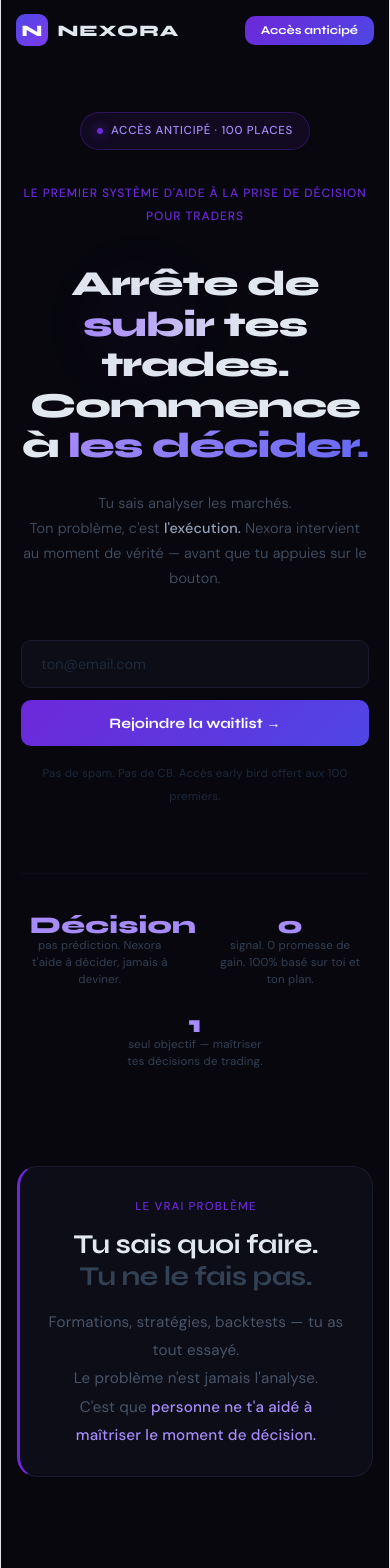
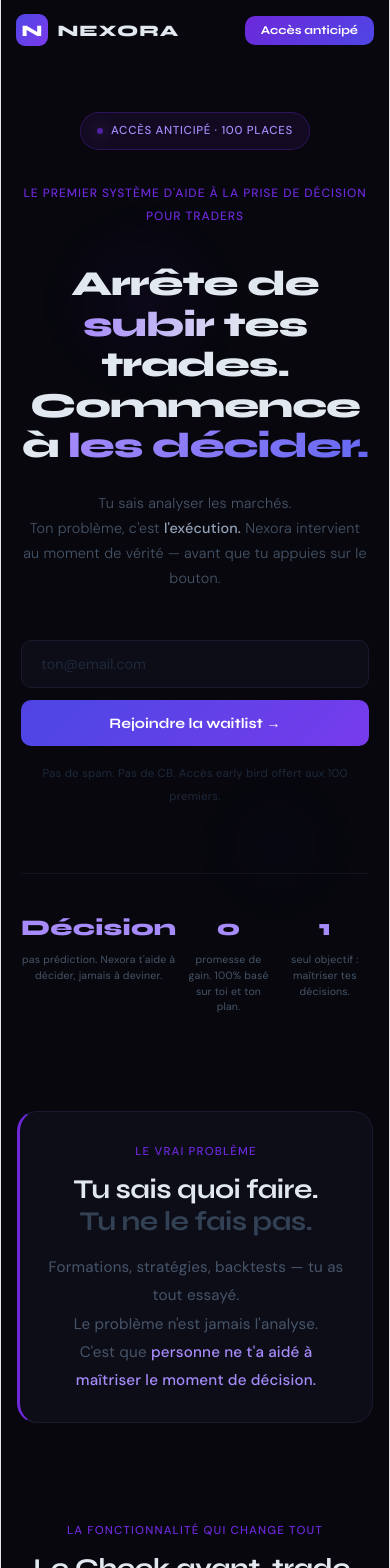
Before and after one commit to gohan974/nexora, a React (Vite) app: page / in a window 390 px wide. Shown: the top 1568 px of the page. Built offline with nearby package versions, Linux system fonts and the light colour scheme.

Commit message:
cinematique + fix stats

```diff
--- a/src/App.jsx
+++ b/src/App.jsx
@@ -13,24 +13,45 @@ const useIsMobile = () => {
 };
 
 /* ─── InView ─── */
-const useInView = () => {
+const useInView = (threshold = 0.1) => {
   const ref = useRef(null);
   const [inView, setInView] = useState(false);
   useEffect(() => {
-    const obs = new IntersectionObserver(([e]) => { if (e.isIntersecting) setInView(true); }, { threshold: 0.1 });
+    const obs = new IntersectionObserver(([e]) => { if (e.isIntersecting) setInView(true); }, { threshold });
     if (ref.current) obs.observe(ref.current);
     return () => obs.disconnect();
-  }, []);
+  }, [threshold]);
   return [ref, inView];
 };
 
-const FadeIn = ({ children, delay = 0, style = {} }) => {
+const FadeIn = ({ children, delay = 0, style = {}, from = "up" }) => {
   const [ref, inView] = useInView();
+  const offset = from === "up" ? "translateY(28px)" : from === "scale" ? "scale(0.96)" : "translateY(28px)";
   return (
-    <div ref={ref} style={{ opacity: inView ? 1 : 0, transform: inView ? "translateY(0)" : "translateY(24px)", transition: `opacity 0.65s ease ${delay}s, transform 0.65s ease ${delay}s`, ...style }}>
+    <div ref={ref} style={{ opacity: inView ? 1 : 0, transform: inView ? "translateY(0) scale(1)" : offset, filter: inView ? "blur(0)" : "blur(6px)", transition: `opacity 0.7s cubic-bezier(.16,1,.3,1) ${delay}s, transform 0.7s cubic-bezier(.16,1,.3,1) ${delay}s, filter 0.7s ease ${delay}s`, ...style }}>
       {children}
     </div>
   );
+};
+
+/* ─── Count-up (chiffres qui s'incrémentent à l'apparition) ─── */
+const CountUp = ({ target, duration = 1400, suffix = "", style = {} }) => {
+  const [ref, inView] = useInView(0.5);
+  const [val, setVal] = useState(0);
+  useEffect(() => {
+    if (!inView) return;
+    let start = null;
+    const step = ts => {
+      if (!start) start = ts;
+      const p = Math.min((ts - start) / duration, 1);
+      const eased = 1 - Math.pow(1 - p, 3);
+      setVal(Math.round(eased * target));
+      if (p < 1) requestAnimationFrame(step);
+    };
+    const raf = requestAnimationFrame(step);
+    return () => cancelAnimationFrame(raf);
+  }, [inView, target, duration]);
+  return <span ref={ref} style={style}>{val}{suffix}</span>;
 };
 
 /* ─── Email capture ─── */
@@ -43,7 +64,7 @@ const CTA = ({ email, setEmail, submitted, handleSubmit, isMobile }) => (
         onChange={e => setEmail(e.target.value)}
         onKeyDown={e => e.key === "Enter" && handleSubmit()}
       />
-      <button onClick={handleSubmit} style={{ background: "linear-gradient(135deg,#6d28d9,#4f46e5)", color: "#fff", border: "none", padding: "0.9rem 2rem", borderRadius: 10, fontFamily: "'Syne',sans-serif", fontWeight: 700, fontSize: "0.9rem", cursor: "pointer", width: isMobile ? "100%" : "auto" }}>
+      <button onClick={handleSubmit} className="grad-btn" style={{ color: "#fff", border: "none", padding: "0.9rem 2rem", borderRadius: 10, fontFamily: "'Syne',sans-serif", fontWeight: 700, fontSize: "0.9rem", cursor: "pointer", width: isMobile ? "100%" : "auto" }}>
         Rejoindre la waitlist →
       </button>
     </> : <div style={{ background: "rgba(109,40,217,.1)", border: "1px solid rgba(109,40,217,.3)", borderRadius: 10, padding: "0.9rem 2rem", color: "#a78bfa", fontSize: "0.9rem" }}>✓ Tu es sur la liste. On te contacte en premier.</div>}
@@ -140,15 +161,29 @@ export default function NexoraLanding() {
         *{box-sizing:border-box;margin:0;padding:0}
         ::selection{background:#6d28d9;color:#fff}
         ::-webkit-scrollbar{width:3px}::-webkit-scrollbar-track{background:#07070d}::-webkit-scrollbar-thumb{background:#3b1f6e;border-radius:2px}
-        .fcard{background:#0d0d18;border:1px solid #1a1a2e;border-radius:16px;padding:1.5rem;transition:all .3s;height:100%}
-        .fcard:hover{border-color:#3b1f6e;transform:translateY(-4px);box-shadow:0 20px 60px rgba(109,40,217,.12)}
-        .tcard{background:#0d0d18;border:1px solid #1a1a2e;border-radius:14px;padding:1.5rem}
-        .glow{width:6px;height:6px;border-radius:50%;background:#6d28d9;box-shadow:0 0 12px #6d28d9;display:inline-block}
-        @keyframes pulse-ring{0%,100%{transform:scale(.95);opacity:.5}50%{transform:scale(1.05);opacity:.25}}
+        .fcard{background:#0d0d18;border:1px solid #1a1a2e;border-radius:16px;padding:1.5rem;transition:transform .35s cubic-bezier(.16,1,.3,1),border-color .35s,box-shadow .35s;height:100%}
+        .fcard:hover{border-color:#6d28d9;transform:translateY(-6px);box-shadow:0 24px 70px rgba(109,40,217,.18)}
+        .tcard{background:#0d0d18;border:1px solid #1a1a2e;border-radius:14px;padding:1.5rem;transition:transform .35s cubic-bezier(.16,1,.3,1),border-color .35s}
+        .tcard:hover{border-color:#3b1f6e;transform:translateY(-4px)}
+        .glow{width:6px;height:6px;border-radius:50%;background:#6d28d9;box-shadow:0 0 12px #6d28d9;display:inline-block;animation:dot-pulse 2s ease-in-out infinite}
+        @keyframes dot-pulse{0%,100%{box-shadow:0 0 8px #6d28d9;opacity:1}50%{box-shadow:0 0 18px #a78bfa;opacity:.7}}
+        @keyframes pulse-ring{0%,100%{transform:scale(.95);opacity:.5}50%{transform:scale(1.08);opacity:.28}}
+        @keyframes pulse-ring-2{0%,100%{transform:scale(1.05);opacity:.35}50%{transform:scale(.92);opacity:.18}}
         @keyframes shimmer{0%{background-position:-200% center}100%{background-position:200% center}}
+        @keyframes gradient-shift{0%,100%{background-position:0% 50%}50%{background-position:100% 50%}}
+        @keyframes hero-rise{0%{opacity:0;transform:translateY(40px);filter:blur(10px)}100%{opacity:1;transform:translateY(0);filter:blur(0)}}
+        @keyframes badge-fade{0%{opacity:0;transform:translateY(-12px)}100%{opacity:1;transform:translateY(0)}}
+        @keyframes float-slow{0%,100%{transform:translateY(0)}50%{transform:translateY(-14px)}}
         .shimmer{background:linear-gradient(90deg,#e2e8f0 0%,#a78bfa 40%,#e2e8f0 60%,#e2e8f0 100%);background-size:200% auto;-webkit-background-clip:text;-webkit-text-fill-color:transparent;background-clip:text;animation:shimmer 4s linear infinite}
+        .hero-badge{animation:badge-fade .8s cubic-bezier(.16,1,.3,1) both}
+        .hero-sup{animation:hero-rise .9s cubic-bezier(.16,1,.3,1) .1s both}
+        .hero-title{animation:hero-rise 1s cubic-bezier(.16,1,.3,1) .22s both}
+        .hero-sub{animation:hero-rise 1s cubic-bezier(.16,1,.3,1) .36s both}
+        .hero-cta{animation:hero-rise 1s cubic-bezier(.16,1,.3,1) .5s both}
+        .grad-btn{background:linear-gradient(135deg,#6d28d9,#4f46e5,#7c3aed);background-size:200% 200%;animation:gradient-shift 5s ease infinite}
         input:focus{border-color:#6d28d9 !important}
         input::placeholder{color:#1e293b}
+        @media (prefers-reduced-motion:reduce){*{animation:none !important}}
       `}</style>
 
       {/* NAV */}
@@ -163,43 +198,48 @@ export default function NexoraLanding() {
 
       {/* HERO */}
       <section style={{ minHeight: "100vh", display: "flex", flexDirection: "column", alignItems: "center", justifyContent: "center", padding: isMobile ? "7rem 1.25rem 3rem" : "8rem 2rem 4rem", position: "relative", textAlign: "center" }}>
-        <div style={{ position: "absolute", top: "20%", left: "10%", width: isMobile ? 200 : 500, height: isMobile ? 200 : 500, borderRadius: "50%", background: "radial-gradient(circle,rgba(109,40,217,.1) 0%,transparent 70%)", animation: "pulse-ring 7s ease-in-out infinite", pointerEvents: "none" }} />
+        <div style={{ position: "absolute", top: "18%", left: "8%", width: isMobile ? 220 : 520, height: isMobile ? 220 : 520, borderRadius: "50%", background: "radial-gradient(circle,rgba(109,40,217,.12) 0%,transparent 70%)", animation: "pulse-ring 7s ease-in-out infinite", pointerEvents: "none" }} />
+        <div style={{ position: "absolute", bottom: "12%", right: "6%", width: isMobile ? 180 : 420, height: isMobile ? 180 : 420, borderRadius: "50%", background: "radial-gradient(circle,rgba(79,70,229,.1) 0%,transparent 70%)", animation: "pulse-ring-2 9s ease-in-out infinite", pointerEvents: "none" }} />
 
-        <div style={{ display: "inline-flex", alignItems: "center", gap: "0.5rem", background: "rgba(109,40,217,.1)", border: "1px solid rgba(109,40,217,.3)", borderRadius: 20, padding: "0.4rem 1rem", fontSize: "0.72rem", color: "#a78bfa", fontWeight: 500, letterSpacing: "0.06em", marginBottom: "2rem" }}>
+        <div className="hero-badge" style={{ display: "inline-flex", alignItems: "center", gap: "0.5rem", background: "rgba(109,40,217,.1)", border: "1px solid rgba(109,40,217,.3)", borderRadius: 20, padding: "0.4rem 1rem", fontSize: "0.72rem", color: "#a78bfa", fontWeight: 500, letterSpacing: "0.06em", marginBottom: "2rem" }}>
           <span className="glow" /> ACCÈS ANTICIPÉ · 100 PLACES
         </div>
 
-        <p style={{ fontSize: isMobile ? "0.75rem" : "0.85rem", color: "#6d28d9", fontWeight: 600, letterSpacing: "0.08em", marginBottom: "1rem", textTransform: "uppercase" }}>
+        <p className="hero-sup" style={{ fontSize: isMobile ? "0.75rem" : "0.85rem", color: "#6d28d9", fontWeight: 600, letterSpacing: "0.08em", marginBottom: "1rem", textTransform: "uppercase" }}>
           Le premier système d'aide à la prise de décision pour traders
         </p>
 
-        <h1 style={{ fontFamily: "'Syne',sans-serif", fontSize: isMobile ? "2.2rem" : "4.4rem", fontWeight: 800, lineHeight: 1.15, letterSpacing: "-0.03em", maxWidth: 820, marginBottom: "1.5rem" }}>
+        <h1 className="hero-title" style={{ fontFamily: "'Syne',sans-serif", fontSize: isMobile ? "2.2rem" : "4.4rem", fontWeight: 800, lineHeight: 1.15, letterSpacing: "-0.03em", maxWidth: 820, marginBottom: "1.5rem" }}>
           <span style={{ color: "#e2e8f0" }}>Arrête de</span>{" "}
           <span className="shimmer">subir tes trades.</span><br />
           <span style={{ color: "#e2e8f0" }}>Commence à </span>
           <span style={{ background: "linear-gradient(135deg,#a78bfa,#6366f1)", backgroundClip: "text", WebkitBackgroundClip: "text", color: "transparent", WebkitTextFillColor: "transparent" }}>les décider.</span>
         </h1>
 
-        <p style={{ fontSize: isMobile ? "0.9rem" : "1.05rem", color: "#475569", maxWidth: 520, lineHeight: 1.75, marginBottom: "3rem", fontWeight: 300 }}>
+        <p className="hero-sub" style={{ fontSize: isMobile ? "0.9rem" : "1.05rem", color: "#475569", maxWidth: 520, lineHeight: 1.75, marginBottom: "3rem", fontWeight: 300 }}>
           Tu sais analyser les marchés.<br />
           Ton problème, c'est <strong style={{ color: "#94a3b8", fontWeight: 500 }}>l'exécution.</strong> Nexora intervient au moment de vérité — avant que tu appuies sur le bouton.
         </p>
 
+        <div className="hero-cta">
           <CTA {...CTA_PROPS} />
           <p style={{ color: "#1e293b", fontSize: "0.72rem", marginTop: "1rem" }}>Pas de spam. Pas de CB. Accès early bird offert aux 100 premiers.</p>
+        </div>
 
-        <div style={{ display: "flex", gap: isMobile ? "1.5rem" : "3rem", marginTop: "4rem", borderTop: "1px solid #0d0d18", paddingTop: "2.5rem", flexWrap: "wrap", justifyContent: "center" }}>
+        <FadeIn delay={0.3} style={{ marginTop: "4rem", borderTop: "1px solid #12121f", paddingTop: "2.5rem", width: "100%", maxWidth: 720 }}>
+          <div style={{ display: "grid", gridTemplateColumns: "repeat(3,1fr)", gap: isMobile ? "0.5rem" : "1.5rem" }}>
             {[
-            { n: "Décision", label: "pas prédiction. Nexora t'aide à décider, jamais à deviner." },
-            { n: "0", label: "signal. 0 promesse de gain. 100% basé sur toi et ton plan." },
-            { n: "1", label: "seul objectif — maîtriser tes décisions de trading." },
+              { big: "Décision", small: "pas prédiction. Nexora t'aide à décider, jamais à deviner." },
+              { big: "0", small: "promesse de gain. 100% basé sur toi et ton plan." },
+              { big: "1", small: "seul objectif : maîtriser tes décisions." },
             ].map((s, i) => (
-            <div key={i} style={{ textAlign: "center" }}>
-              <div style={{ fontFamily: "'Syne',sans-serif", fontSize: isMobile ? "1.5rem" : "2rem", fontWeight: 800, color: "#a78bfa" }}>{s.n}</div>
-              <div style={{ color: "#334155", fontSize: "0.72rem", maxWidth: 140, lineHeight: 1.5 }}>{s.label}</div>
+              <div key={i} style={{ textAlign: "center", display: "flex", flexDirection: "column", alignItems: "center" }}>
+                <div style={{ fontFamily: "'Syne',sans-serif", fontSize: isMobile ? "1.4rem" : "2.2rem", fontWeight: 800, color: "#a78bfa", lineHeight: 1.1, marginBottom: "0.5rem", minHeight: isMobile ? "1.9rem" : "2.6rem", display: "flex", alignItems: "center" }}>{s.big}</div>
+                <div style={{ color: "#475569", fontSize: isMobile ? "0.66rem" : "0.74rem", lineHeight: 1.5, maxWidth: 180 }}>{s.small}</div>
               </div>
             ))}
           </div>
+        </FadeIn>
       </section>
 
       {/* PROBLEM */}
```
Lines whose indentation alone changed are shown as unchanged.
